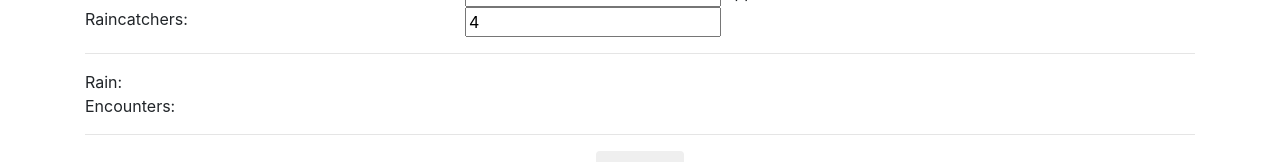
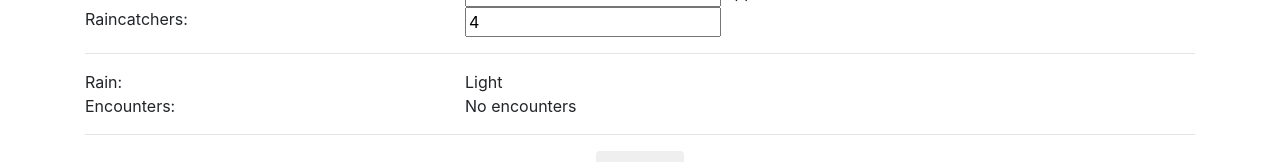
Before and after one commit to JamesHDuffield/tomb-of-annihilation-map, an Angular app: page / in a window 1280 px wide. Shown: the part 194-356 px from the top of the page. Built offline with nearby package versions, Linux system fonts and the light colour scheme.

Commit message:
Add multiple encounters and default texts

```diff
--- a/src/app/app.component.html
+++ b/src/app/app.component.html
@@ -42,7 +42,8 @@
   <div class="row">
     <div class="col-sm-4 text-left">Encounters: </div>
     <div class="col-sm-8 text-left">
-      {{ encounter }}
+      <div *ngIf='!encounters.length'>No encounters<br></div>
+      <div *ngFor='let encounter of encounters' >{{ encounter }}<br></div>
     </div>
   </div>
   <hr>
--- a/src/app/app.component.ts
+++ b/src/app/app.component.ts
@@ -61,10 +61,8 @@ export class AppComponent {
        encounter: [ {name: 'Artus Cimber', min: 1 , max: 1 }, {name: 'Cache', min: 2 , max: 5 }, {name: 'Dragon, red', min: 6 , max: 9 }, {name: 'Explorer, dead', min: 10 , max: 18 }, {name: 'Explorers', min: 19 , max: 19 }, {name: 'Firenewts', min: 20 , max: 37 }, {name: 'Giant scorpions', min: 38 , max: 45 }, {name: 'Magmins', min: 46 , max: 54 }, {name: 'Mephits', min: 55 , max: 71 }, {name: 'Night hag', min: 72 , max: 78 }, {name: 'Statue of Ubtao', min: 79 , max: 79 }, {name: 'Troll', min: 80 , max: 83 }, {name: 'Undead, ghouls', min: 84 , max: 85 }, {name: 'Undead, skeletons', min: 86 , max: 95 }, {name: 'Undead, wight', min: 96 , max: 97 }, {name: 'Undead, zombies', min: 98 , max: 98 }, {name: 'Zhentarim', min: 99 , max: 100 } ]
      }];
 
-  rain = '';
-  encounter = '';
-
-  frank = true;
+  rain = 'Light';
+  encounters = [];
 
   constructor() {
     for (let x = 0; x < this.width; x++) {
@@ -91,29 +89,26 @@ export class AppComponent {
     const roll = this.rollDX(100);
     const currentTerrain = _.find(this.terrains, terrain => this.terrain);
     const enc = _.find(currentTerrain.encounter, encounter => roll >= encounter.min && roll <= encounter.max);
-    console.log(`Got Encounter: ${enc.name}`);
     return enc.name;
   }
 
-  rollForEncounter() {
+  rollForEncounter(timeframe: string) {
     if (this.rollDX(20) >= 18) {
-      console.log('Got Encounter');
-      this.encounter = this.lookupEncounter();
+      this.encounters.push(`${timeframe}: ${this.lookupEncounter()}`);
     }
   }
 
   endDay() {
-    console.log('End day');
-    this.encounter = '';
-    this.rain = '';
+    this.encounters = [];
 
-    this.rollForEncounter();
-    this.rollForEncounter();
-    this.rollForEncounter();
+    this.rollForEncounter('Morning');
+    this.rollForEncounter('Afternoon');
+    this.rollForEncounter('Evening');
 
     if (this.rollDX(4) === 4) {
-      console.log('Rain');
-      this.rain = 'Heavy Rain';
+      this.rain = 'Heavy';
+    } else {
+      this.rain = 'Light';
     }
   }
 
```
